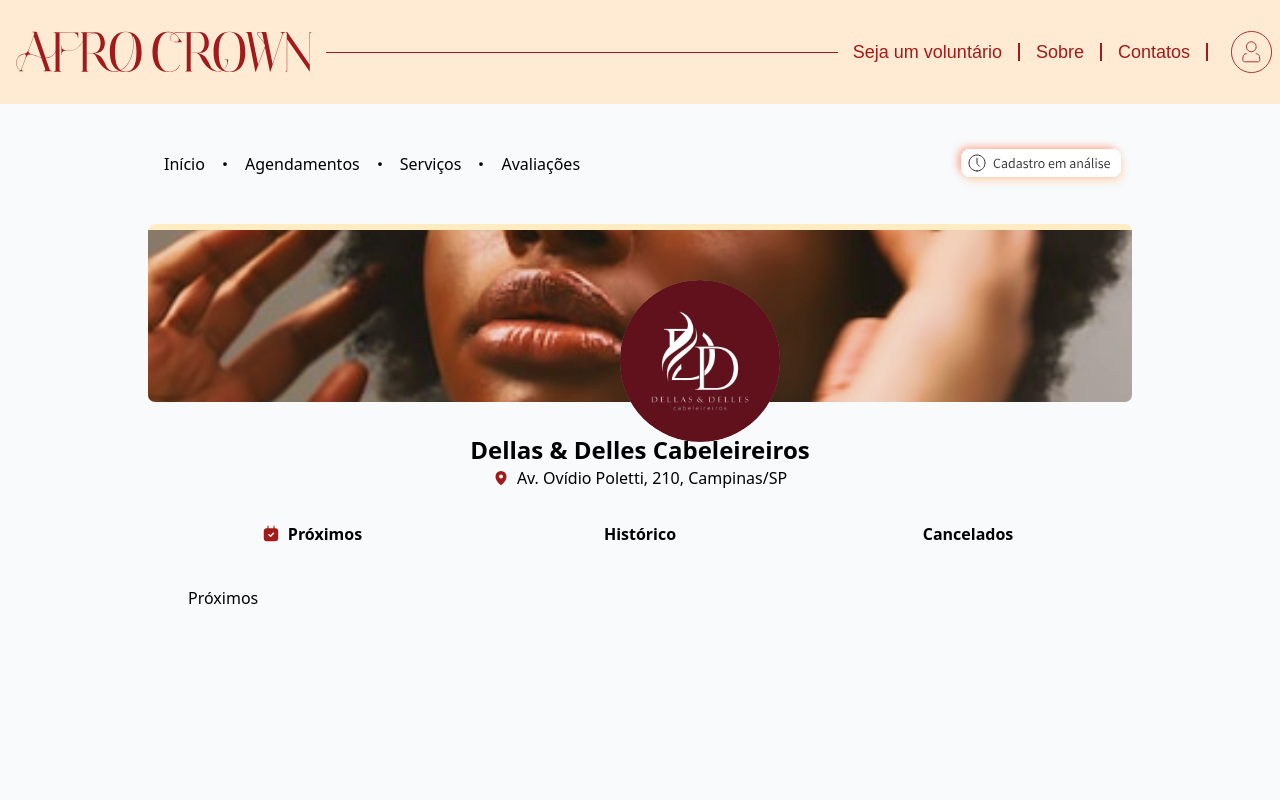
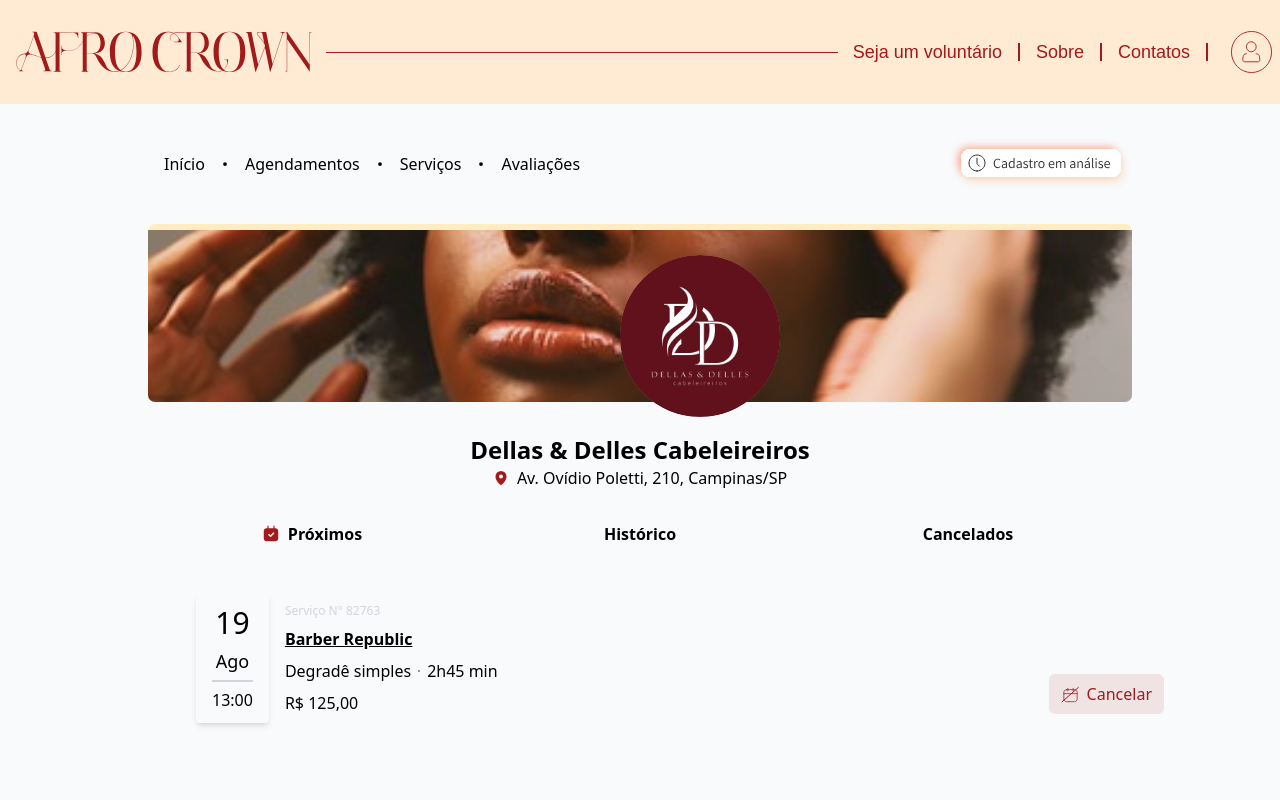
Before and after one commit to Afro-Crown/acw-admin-web, a Next.js app: page /home in a window 1280 px wide. Shown: the top 800 px of the page. Built offline with nearby package versions, Linux system fonts and the light colour scheme; a web font is replaced by a local one.

Commit message:
feat: criando card de próximos serviços

```diff
--- a/src/app/home/components/profile-cover.tsx
+++ b/src/app/home/components/profile-cover.tsx
@@ -8,7 +8,7 @@ const ProfileCover = () => {
     <main>
       <div className="w-full pb-8">
         <Image
-          className="absolute left-[140px] top-[220px] md:top-[250px] md:left-[300px] lg:left-[620px] lg:top-[280px] w-28 md:w-40 lg:40"
+          className="absolute left-[140px] top-[170px] md:top-[210px] md:left-[300px] lg:left-[620px] lg:top-[255px] w-28 md:w-40 lg:40"
           alt="imagem do perfil do salão"
           src={userImage}
         />
--- /dev/null
+++ b/src/app/home/components/service-card.tsx
@@ -0,0 +1,32 @@
+import { Dot } from "@phosphor-icons/react";
+import canceledIcon from "../../../../public/canceled-schedule-icon.svg"
+import Image from "next/image";
+
+const ServiceCard = () => {
+  return (
+    <section className="flex flex-row justify-between w-screen p-2 max-w-[984px]">
+      <div className="flex flex-row h-[129px] gap-4">
+        <div className="flex flex-col items-center justify-around w-10% shadow-md rounded px-4 py-2">
+          <span className="text-3xl">19</span>
+          <span className="text-lg">Ago</span>
+          <div className="border border-gray-300 h-0 w-full"></div>
+          <span className="font-light">13:00</span>
+        </div>
+        <div className="flex flex-col justify-center gap-2">
+          <span className="text-xs text-gray-300">Serviço N° 82763</span>
+          <span className="font-semibold underline">Barber Republic</span>
+          <span className="flex flex-row items-center font-normal">Degradê simples <Dot/>2h45 min</span>
+          <span>R$ 125,00</span>
+        </div>
+      </div>
+      <div className="pt-20">
+        <button className="py-2 px-3 bg-[#A21A1A] bg-opacity-10 text-[#A21A1A] rounded-md flex items-center gap-2">
+          <Image alt="canceled schedule icon" src={canceledIcon} />
+          Cancelar
+        </button>
+      </div>
+    </section>
+   );
+}
+
+export default ServiceCard;
--- a/src/app/home/page.tsx
+++ b/src/app/home/page.tsx
@@ -13,6 +13,7 @@ import CanceledList from "./components/CanceledList";
 import { useState } from "react";
 import Link from "next/link";
 import ProfileCover from "./components/profile-cover";
+import ServiceCard from "../home/components/service-card";
 
 
 const HomeScreen = () => {
@@ -52,10 +53,10 @@ const HomeScreen = () => {
                     <span>Cancelados</span>
                   </div>
                 </nav>
-                <div className=" p-10">
+                <div className=" p-10 text-black">
                   {
                     tab == 'NEXT' &&
-                    <NextList />
+                    <ServiceCard />
                   }
                   {
                     tab == 'HISTORY' &&
```
Also changed, not shown: public/canceled-schedule-icon.svg (added).
